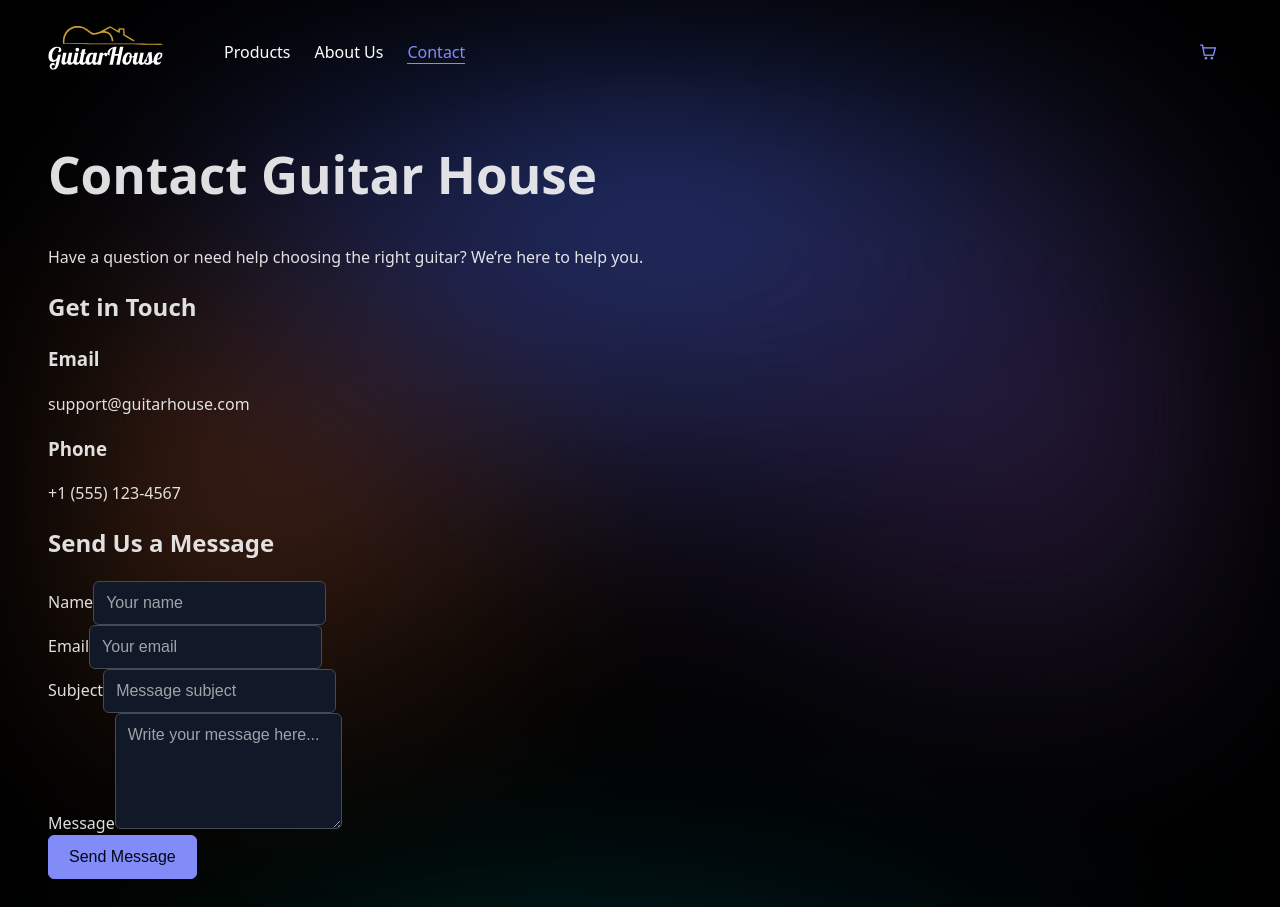
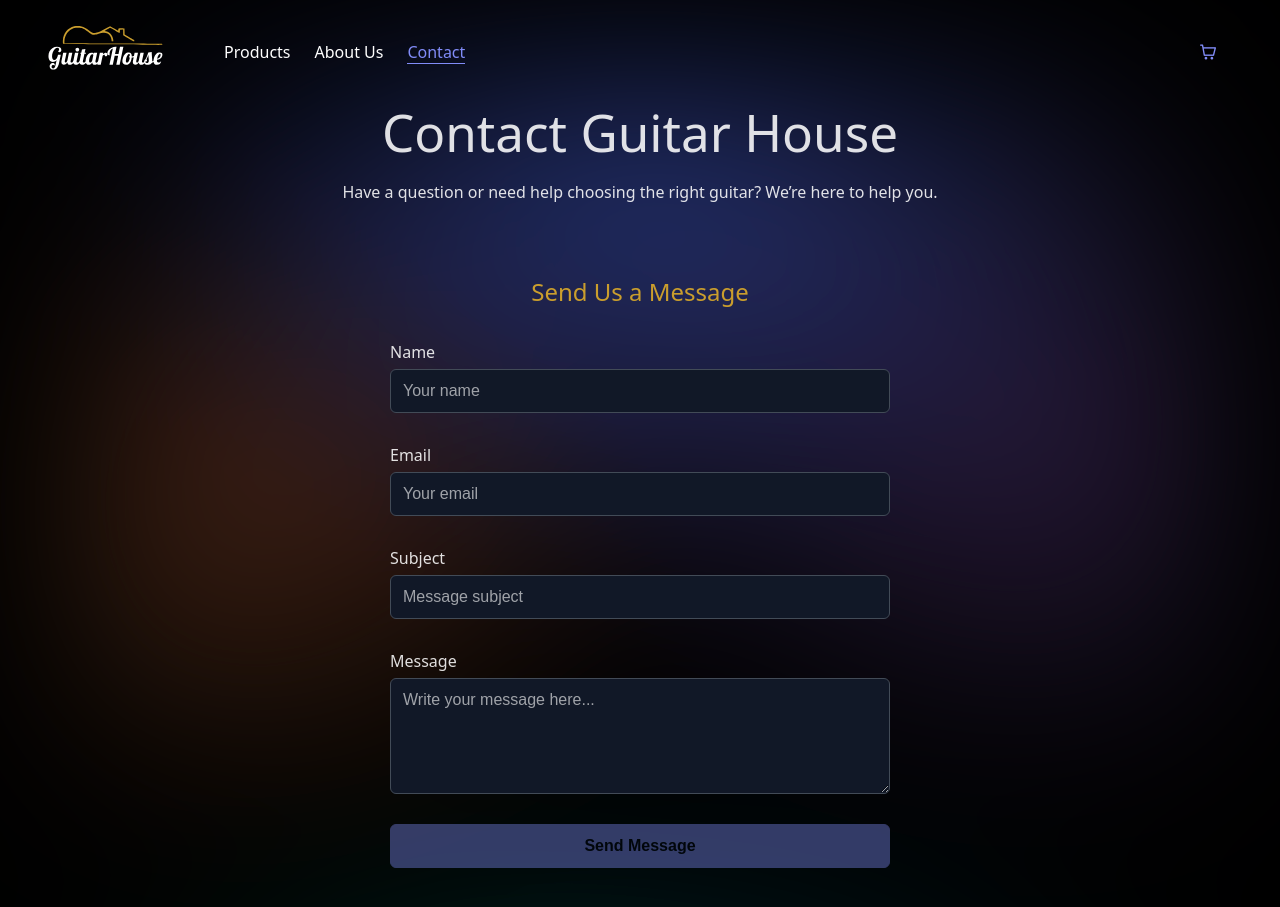
Before and after one commit to MarielaRH/guitar-store, a React (Vite) app: page /contact in a window 1280 px wide. Shown: the top 907 px of the page. Built offline with nearby package versions, Linux system fonts and the light colour scheme; a web font is replaced by a local one.

Commit message:
Add styles and functionality to contact page

```diff
--- a/package.json
+++ b/package.json
@@ -14,6 +14,7 @@
     "primereact": "^10.9.7",
     "react": "^19.2.0",
     "react-dom": "^19.2.0",
+    "react-hook-form": "^7.72.1",
     "react-router": "^7.12.0",
     "react-router-dom": "^7.12.0"
   },
--- /dev/null
+++ b/src/containers/Contact/contact-page.styles.css
@@ -0,0 +1,76 @@
+.contact-container {
+	display: flex;
+	flex-direction: column;
+	gap: 50px;
+}
+
+.contact-title-container {
+	display: flex;
+	flex-direction: column;
+	justify-content: center;
+	align-items: center;
+	gap: 20px;
+	width: 100%;
+	margin: 0;
+}
+
+.contact-title {
+	font-weight: 500;
+	margin: 0;
+}
+
+.contact-description {
+	margin: 0;
+	max-width: 800px;
+}
+
+.contact-form {
+	width: 100%;
+	display: flex;
+	flex-direction: column;
+	justify-content: center;
+	align-items: center;
+	gap: 10px;
+}
+
+.contact-form > form {
+	width: 100%;
+	max-width: 500px;
+	display: flex;
+	flex-direction: column;
+	gap: 30px;
+}
+
+h2 {
+	color: #ca9e2d;
+	font-weight: 500;
+}
+
+.form-group {
+	display: flex;
+	flex-direction: column;
+	gap: 5px;
+}
+
+.contact-support {
+	width: 100%;
+	display: flex;
+	flex-direction: column;
+	align-items: center;
+	justify-content: center;
+	gap: 10px;
+}
+
+.contact-support > * {
+	margin: 0;
+}
+
+.contact-support > p {
+	max-width: 450px;
+	text-align: center;
+}
+
+.error-message {
+	color: #ff4444;
+	font-size: 12px;
+}
--- a/src/containers/Contact/contact-page.tsx
+++ b/src/containers/Contact/contact-page.tsx
@@ -1,67 +1,111 @@
 import { Button } from "primereact/button";
 import { InputText } from "primereact/inputtext";
 import { InputTextarea } from "primereact/inputtextarea";
+import "./contact-page.styles.css";
+import { FormEvent, useState } from "react";
+import { useToast } from "../../contexts/ToastContext";
+import { useForm } from "react-hook-form";
 
+interface ContactForm {
+	name: string;
+	email: string;
+	subject: string;
+	message: string;
+}
+
+const emailRegex = /^[^\s@]+@[^\s@]+\.[^\s@]+$/;
 const ContactPage = () => {
+	const { showMessage } = useToast();
+	const {
+		register,
+		handleSubmit,
+		reset,
+		formState: { isValid, errors, isSubmitting },
+	} = useForm<ContactForm>({
+		mode: "onChange",
+	});
+
+	const onSubmit = (data: ContactForm) => {
+		showMessage("success", "Your message has been sent successfully", "");
+		reset();
+	};
+
 	return (
-		<main className="page-container">
-			<section className="contact-hero">
-				<h1>Contact Guitar House</h1>
-				<p>Have a question or need help choosing the right guitar? We’re here to help you.</p>
-			</section>
-
-			<section className="contact-info">
-				<h2>Get in Touch</h2>
-				<div className="info-item">
-					<h3>Email</h3>
-					<p>support@guitarhouse.com</p>
-				</div>
-				<div className="info-item">
-					<h3>Phone</h3>
-					<p>+1 (555) 123-4567</p>
-				</div>
+		<main className="page-container contact-container">
+			<section className="contact-title-container">
+				<h1 className="contact-title">Contact Guitar House</h1>
+				<p className="contact-description">
+					Have a question or need help choosing the right guitar? We’re here to help you.
+				</p>
 			</section>
 
 			<section className="contact-form">
 				<h2>Send Us a Message</h2>
 
-				<form>
+				<form onSubmit={handleSubmit(onSubmit)}>
 					<div className="form-group">
 						<label htmlFor="name">Name</label>
+
 						<InputText
+							{...register("name", {
+								required: "Name is required",
+							})}
 							id="name"
 							type="text"
 							placeholder="Your name"
 						/>
+						{errors.name && <p className="error-message">{errors.name.message}</p>}
 					</div>
 
 					<div className="form-group">
 						<label htmlFor="email">Email</label>
 						<InputText
+							{...register("email", {
+								required: "Email is required",
+								pattern: {
+									value: emailRegex,
+									message: "Please enter a valid email address",
+								},
+							})}
 							id="email"
 							type="email"
 							placeholder="Your email"
 						/>
+						{errors.email && <p className="error-message">{errors.email.message}</p>}
 					</div>
 
 					<div className="form-group">
 						<label htmlFor="subject">Subject</label>
 						<InputText
+							{...register("subject", {
+								required: "Subject is required",
+							})}
 							id="subject"
 							type="text"
 							placeholder="Message subject"
 						/>
+						{errors.subject && <p className="error-message">{errors.subject.message}</p>}
 					</div>
 
 					<div className="form-group">
 						<label htmlFor="message">Message</label>
 						<InputTextarea
+							{...register("message", {
+								required: "Message is required",
+							})}
 							id="message"
 							rows={5}
-							placeholder="Write your message here..."></InputTextarea>
+							placeholder="Write your message here..."
+						/>
+						{errors.message && <p className="error-message">{errors.message.message}</p>}
 					</div>
 
-					<Button type="submit">Send Message</Button>
+					<Button
+						disabled={!isValid}
+						type="submit"
+						label={"Send Message"}
+						loading={isSubmitting}
+					/>
 				</form>
 			</section>
 
```
Also changed, not shown: 1 other file (tests, documents, lock files or other folders).
